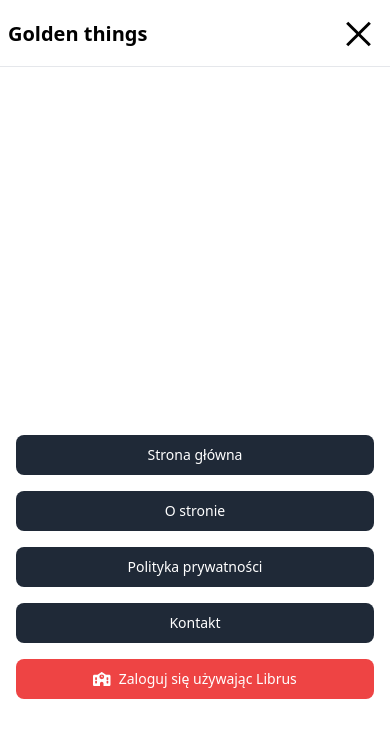
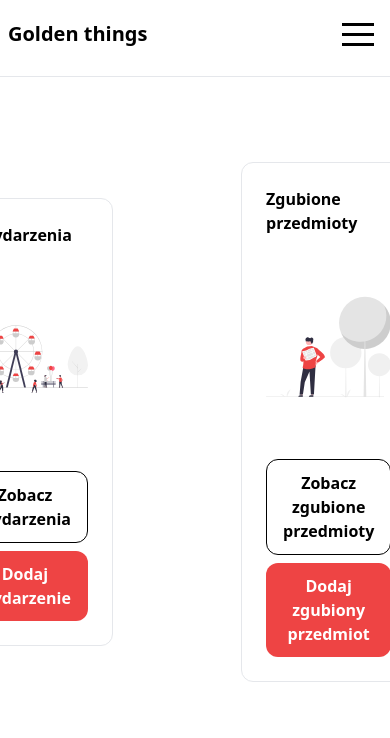
Before and after one commit to stanislawsztrajt/optiflow, a Next.js app in the folder frontend/: page / in a window 390 px wide. Shown: the top 738 px of the page. Built offline with nearby package versions, Linux system fonts and the light colour scheme.

Commit message:
Added animation to menu bar

```diff
--- a/frontend/assets/styles/globals.css
+++ b/frontend/assets/styles/globals.css
@@ -52,3 +52,17 @@
 .menu-list-link {
   @apply w-full cursor-pointer lg:w-auto text-white bg-gray-800 hover:brightness-125 focus:ring-4 focus:outline-none font-medium rounded-lg text-sm px-5 py-2.5 text-center mr-3 lg:mr-0
 }
+
+
+@keyframes rightToLeft {
+  from {
+    @apply left-full;
+  }
+  to {
+    @apply left-0
+  }
+}
+
+.menu-animation {
+  animation: rightToLeft .15s linear 1;
+}
--- a/frontend/features/books/create-book-form/create-book-form.tsx
+++ b/frontend/features/books/create-book-form/create-book-form.tsx
@@ -211,6 +211,7 @@ const CreateBookForm: FC = () => {
                 disabled={loading}
                 className="create-input"
                 type="file"
+                accept="image/*"
                 multiple
                 onChange={(e) => handleSetImages(e)}
               />
--- a/frontend/features/ui/header/header.tsx
+++ b/frontend/features/ui/header/header.tsx
@@ -1,15 +1,13 @@
 'use client'
 
-import Image from 'next/image'
 import Link from 'next/link'
-import React, { FC, ReactNode, useEffect, useState } from 'react'
+import React, { FC } from 'react'
 import { FontAwesomeIcon } from '@fortawesome/react-fontawesome';
-import { faBars, faBarsStaggered, faSchool, faUser } from '@fortawesome/free-solid-svg-icons';
+import { faSchool, faUser } from '@fortawesome/free-solid-svg-icons';
 import { APP_NAME } from '@/utils/constans';
-import { user as User } from '@/utils/constans/user';
-import { Iuser } from '@/features/users/types';
 import useHeader from './use-header';
 import Hamburger from 'hamburger-react'
+import { useUser } from '@/utils/hooks';
 
 const links = [
   {
@@ -31,15 +29,11 @@ const links = [
 ]
 
 const Header: FC = () => {
-  const [user, setUser] = useState<Iuser | null>(null);
+  const { user } = useUser()
   const {
     isMenuOpen,
     setIsMenuOpen
   } = useHeader()
-
-  useEffect(() => {
-    setUser(User)
-  }, [])
 
   const linksMap = links.map(link => {
     return (
@@ -101,7 +95,7 @@ const Header: FC = () => {
       </div>
 
       { isMenuOpen ? (
-        <div className='fixed left-0 w-screen h-screen bg-white border-t lg:hidden'>
+        <div className='fixed left-0 w-screen h-screen bg-white border-t lg:hidden menu-animation'>
           <div className='flex flex-col justify-end gap-4 px-4 text-center list-none h-3/4'>
             { menuLinksMap }
             { authButton }
--- a/frontend/features/ui/header/use-header.ts
+++ b/frontend/features/ui/header/use-header.ts
@@ -1,7 +1,7 @@
 import { useState } from "react"
 
 const useHeader = () => {
-  const [isMenuOpen, setIsMenuOpen] = useState(true);
+  const [isMenuOpen, setIsMenuOpen] = useState(false);
 
   return {
     isMenuOpen,
```
